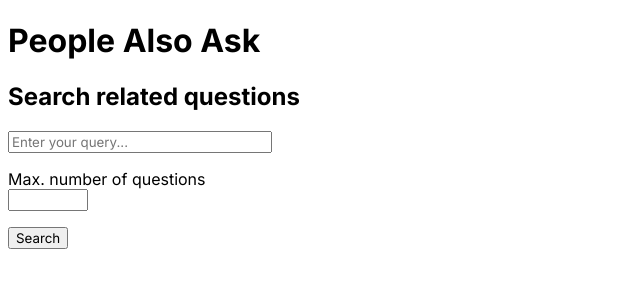
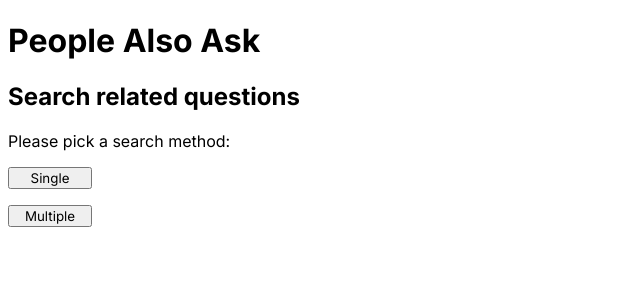
Before and after one commit to andrejvujic/people-also-ask, a Flask app: page / in a window 1280 px wide. Shown: the top 300 px of the page, without its empty margins (0-640 px from the left). Run offline with Flask 2, Linux system fonts and the light colour scheme.

Commit message:
move single search to different route

```diff
--- a/app.py
+++ b/app.py
@@ -87,6 +87,18 @@ def get_results_for_questions(questions: list[str]) -> list[dict]:
 
 @app.route("/", methods=["GET", "POST"])
 def index():
+    if request.method == "GET":
+        return render_template("index.html")
+
+    form = request.form
+    if form["search-type"] == "single":
+        return redirect("/single")
+
+    return redirect("/multiple")
+
+
+@app.route("/single", methods=["GET", "POST"])
+def single():
     if request.method == "POST":
         q = request.form["query-input"]
         q = str(q).strip().replace(" ", "-")
@@ -95,7 +107,7 @@ def index():
 
         return redirect(f"/single/getRelatedQuestions?q={q}&max={max_num_of_questions}")
 
-    return render_template("index.html")
+    return render_template("single.html")
 
 
 @app.route("/single/getRelatedQuestions", methods=["GET", "POST"])
--- a/templates/index.html
+++ b/templates/index.html
@@ -10,39 +10,23 @@
       * {
         font-family: "Inter", sans-serif;
       }
-      .query-section input {
-        width: 256px;
+      form button {
+        width: 84px;
       }
-      .number-section {
-        margin: 16px 0px;
-        display: flex;
-        flex-flow: column;
-      }
-      .number-section input {
-        width: 72px;
+      .space {
+        height: 16px;
       }
     </style>
   </head>
   <body>
     <h1>People Also Ask</h1>
     <h2>Search related questions</h2>
-    <form method="post" target="_blank">
-      <div class="query-section">
-        <input
-          required
-          type="text"
-          name="query-input"
-          placeholder="Enter your query..."
-        />
-      </div>
-
-      <div class="number-section">
-        <label for="number-input">Max. number of questions</label>
-        <input required type="number" name="number-input" min="1" />
-      </div>
-
-      <button type="submit" name="submit-button" id="submit-button">
-        Search
+    <p>Please pick a search method:</p>
+    <form method="post">
+      <button value="single" name="search-type" type="submit">Single</button>
+      <div class="space"></div>
+      <button value="multiple" name="search-type" type="submit">
+        Multiple
       </button>
     </form>
   </body>
```
Also changed, not shown: templates/single.html (added, +49 -0 lines).
